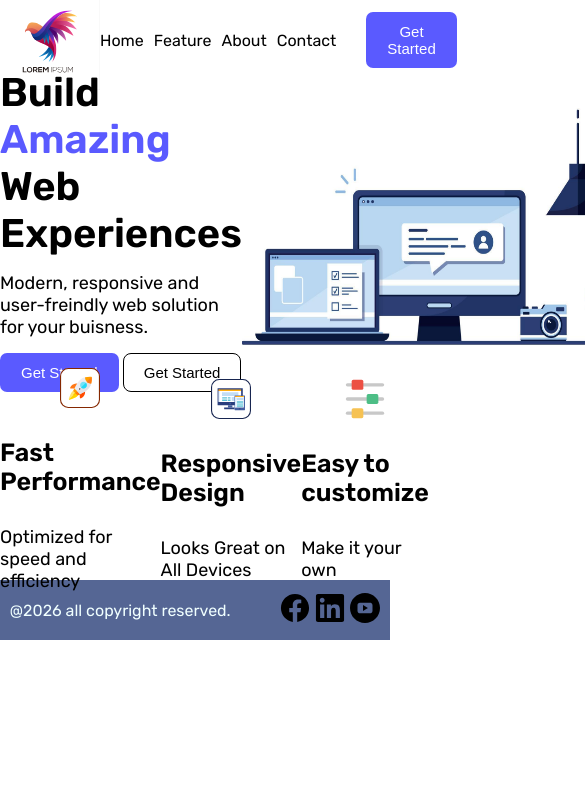
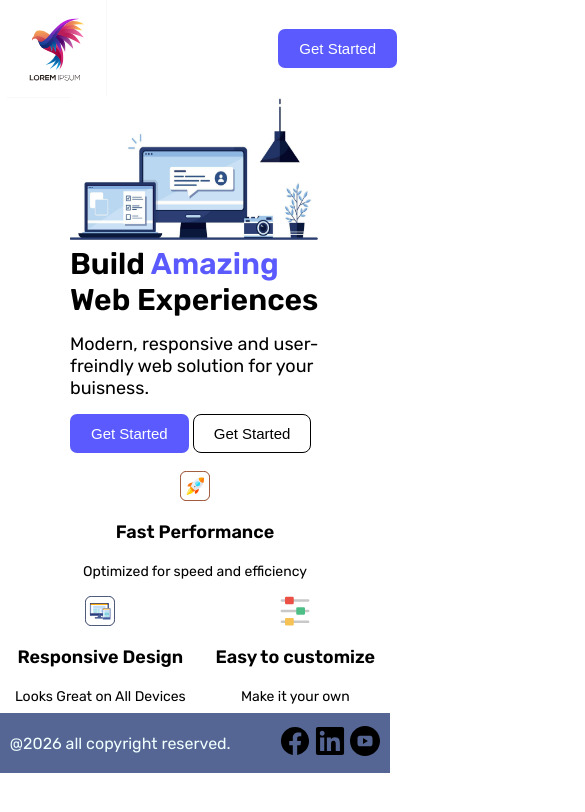
Before and after one commit to yeasinarafat1/CW-skill-Practice-Codes, a website built with Vite: page Practice 2/Landing Page/index.html in a window 390 px wide. Shown: the top 812 px of the page, 585 px wide, since content can reach past the window. Built offline with nearby package versions, Linux system fonts and the light colour scheme.

Commit message:
made some changes

```diff
--- a/Practice 2/Form/style.css
+++ b/Practice 2/Form/style.css
@@ -50,7 +50,8 @@ input{
     width: 100%;
     height: 40px;
     border-radius: 5px;
-    outline: none;
+    outline:1px solid black;
+    background-color: transparent;
     border: 0;
     padding: 0 5px;
 }
@@ -67,3 +68,6 @@ button{
 .login{
     font-size: 20px;
 }
+@media (min-width:600px) {
+
+}
--- a/Practice 2/Landing Page/style.css
+++ b/Practice 2/Landing Page/style.css
@@ -89,6 +89,7 @@ header div ul a{
     height: 200px;
     align-items: center;
     justify-content: space-around;
+
 }
 .info div{
     display: flex;
@@ -131,3 +132,54 @@ footer div img{
     height: 30px;
     width: 30px;
 }
+@media (max-width:600px) {
+    header{
+        justify-content: space-between;
+        margin: 8px 7px;
+    }
+    header div ul{
+    display: none;
+}
+.hero{
+    flex-direction: column;
+    height: auto;
+
+}
+.hero .hero-img{
+    order: -1;
+}
+}
+ @media (max-width:900px) {
+    .hero .text{
+        width: 250px;
+    }
+    .hero .text h2{
+        font-size: 30px;
+    }
+    .hero .hero-img{
+        height: 150px;
+        width: 250px;
+    }
+    .info{
+        flex-wrap: wrap;
+        height: auto;
+
+        justify-content: space-around;
+        margin-top: 10px;
+    }
+    .info div{
+        margin:8px 0px;
+        gap: 20px;
+    }
+    .info div img{
+        height: 30px;
+        width: 30px;
+    }
+    .info div h2{
+        font-size: 18px;
+    }
+    .info div p{
+        font-size: 14px;
+    }
+
+ }
```
